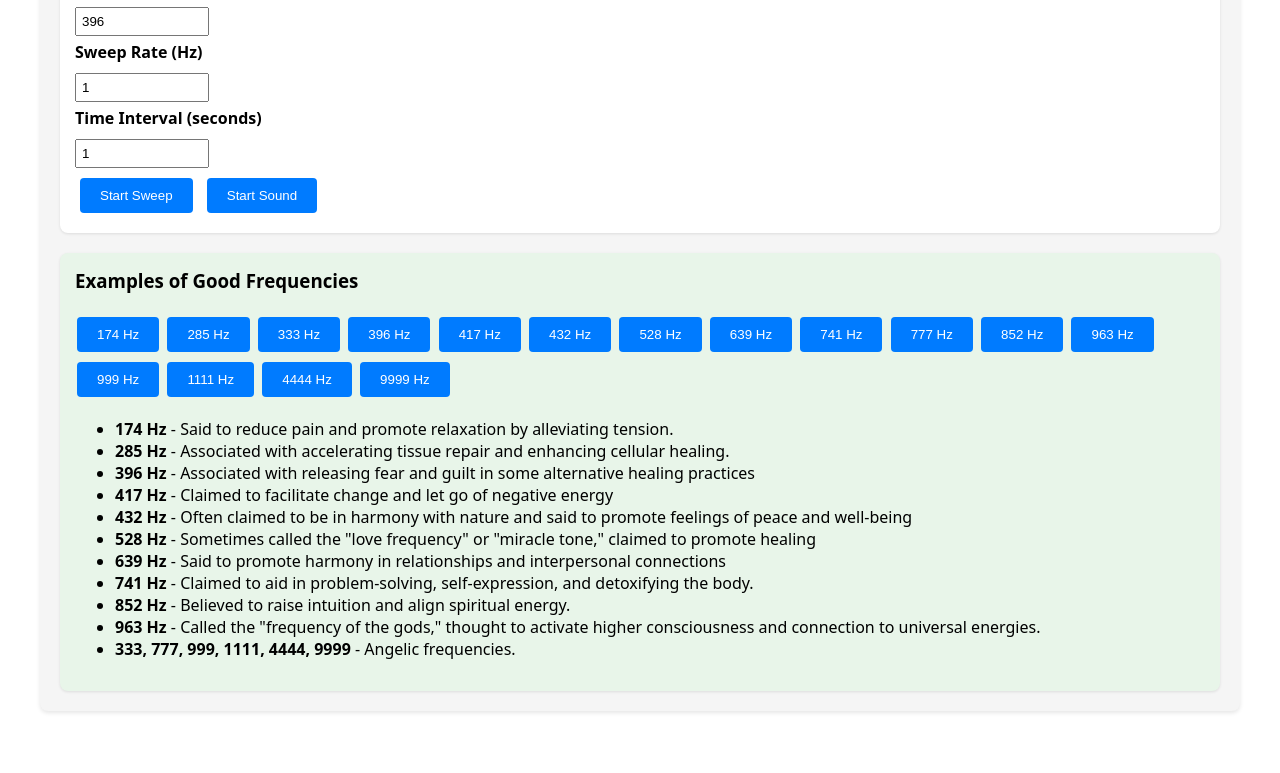
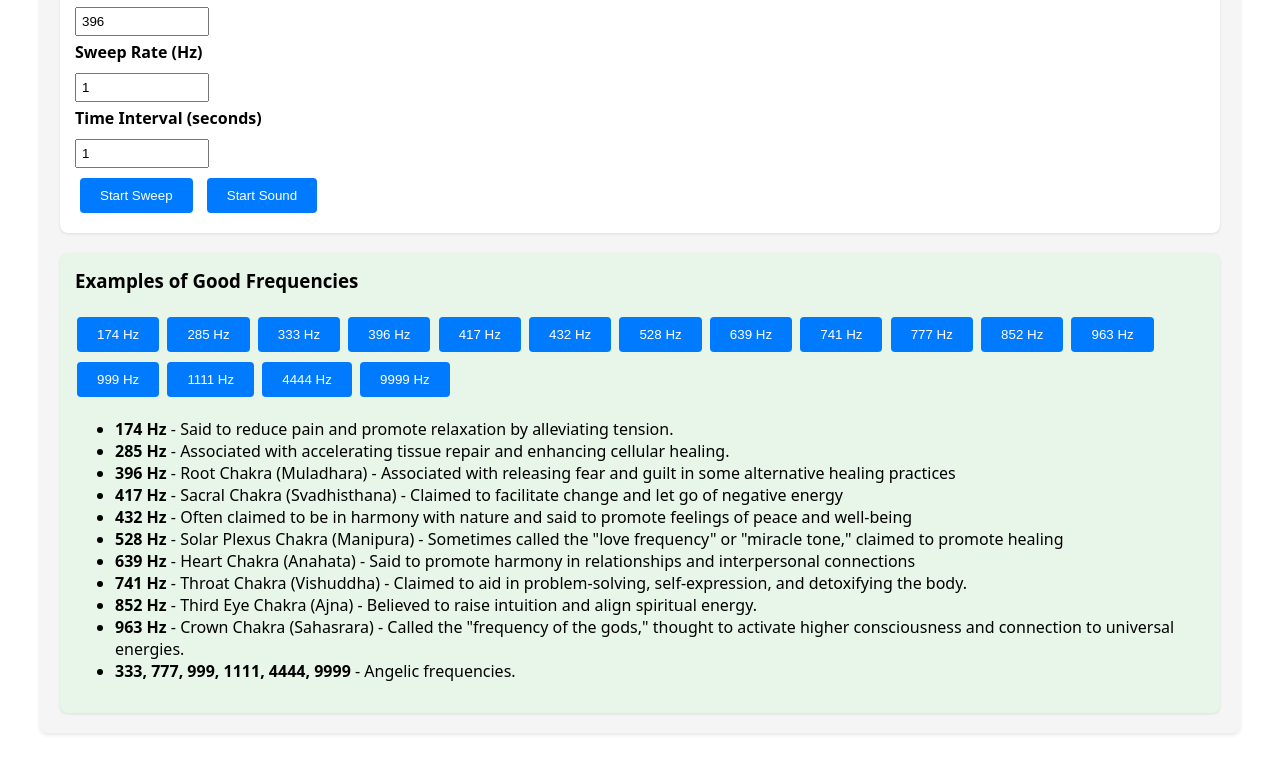
Before and after one commit to lexob9/tone-generator, a plain HTML site: page index.html in a window 1280 px wide. Shown: the part 409-1182 px from the top of the page. Before the commit the page ends 1160 px from the top, so only its background shows below. Drawn offline with Linux system fonts and the light colour scheme.

Commit message:
add chakra information in descriptions

```diff
--- a/index.html
+++ b/index.html
@@ -134,14 +134,14 @@
             <ul>
                 <li><strong>174 Hz</strong> - Said to reduce pain and promote relaxation by alleviating tension.</li>
                 <li><strong>285 Hz</strong> - Associated with accelerating tissue repair and enhancing cellular healing.</li>
-                <li><strong>396 Hz</strong> - Associated with releasing fear and guilt in some alternative healing practices</li>
-                <li><strong>417 Hz</strong> - Claimed to facilitate change and let go of negative energy</li>
+                <li><strong>396 Hz</strong> - Root Chakra (Muladhara) - Associated with releasing fear and guilt in some alternative healing practices</li>
+                <li><strong>417 Hz</strong> - Sacral Chakra (Svadhisthana) - Claimed to facilitate change and let go of negative energy</li>
                 <li><strong>432 Hz</strong> - Often claimed to be in harmony with nature and said to promote feelings of peace and well-being</li>
-                <li><strong>528 Hz</strong> - Sometimes called the "love frequency" or "miracle tone," claimed to promote healing</li>
-                <li><strong>639 Hz</strong> - Said to promote harmony in relationships and interpersonal connections</li>
-                <li><strong>741 Hz</strong> - Claimed to aid in problem-solving, self-expression, and detoxifying the body.</li>
-                <li><strong>852 Hz</strong> - Believed to raise intuition and align spiritual energy.</li>
-                <li><strong>963 Hz</strong> - Called the "frequency of the gods," thought to activate higher consciousness and connection to universal energies.</li>
+                <li><strong>528 Hz</strong> - Solar Plexus Chakra (Manipura) - Sometimes called the "love frequency" or "miracle tone," claimed to promote healing</li>
+                <li><strong>639 Hz</strong> - Heart Chakra (Anahata) - Said to promote harmony in relationships and interpersonal connections</li>
+                <li><strong>741 Hz</strong> - Throat Chakra (Vishuddha) - Claimed to aid in problem-solving, self-expression, and detoxifying the body.</li>
+                <li><strong>852 Hz</strong> - Third Eye Chakra (Ajna) - Believed to raise intuition and align spiritual energy.</li>
+                <li><strong>963 Hz</strong> - Crown Chakra (Sahasrara) - Called the "frequency of the gods," thought to activate higher consciousness and connection to universal energies.</li>
                 <li><strong>333, 777, 999, 1111, 4444, 9999</strong> - Angelic frequencies.</li>
             </ul>
         </div>
```
